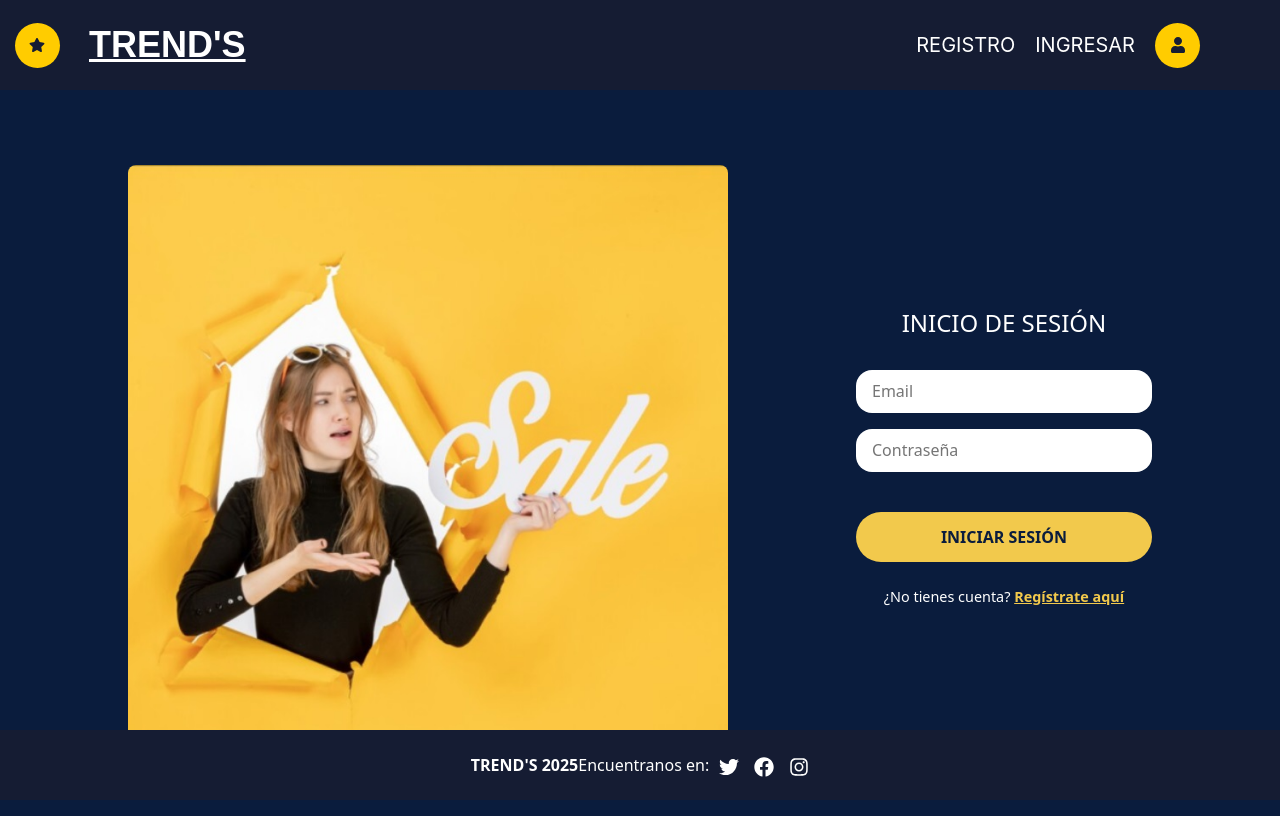
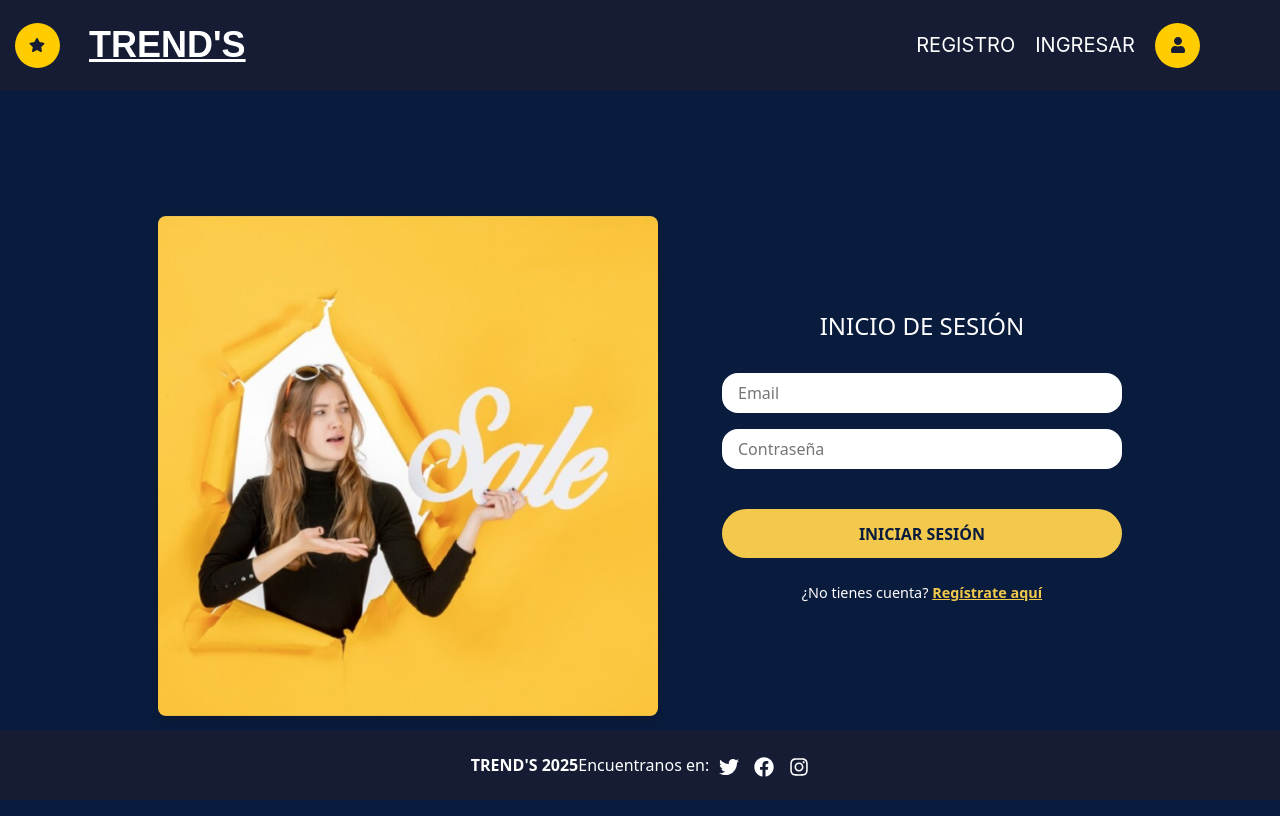
Before and after one commit to RodXorDevX/Proyecto_Final_Marketplace, a React (Vite) app in the folder marketplace/hito2_Desarrollo FrontEnd/Frontend/: page /login in a window 1280 px wide. Shown: the top 816 px of the page. Built offline with nearby package versions, Linux system fonts and the light colour scheme.

Commit message:
arreglo visual login y register

```diff
--- a/marketplace/hito2_Desarrollo FrontEnd/Frontend/src/assets/css/Carrito.css
+++ b/marketplace/hito2_Desarrollo FrontEnd/Frontend/src/assets/css/Carrito.css
@@ -78,3 +78,24 @@
     margin-top: 1rem;
     cursor: pointer;
   }
+
+  .success-message {
+    background-color: #4CAF50;
+    color: white;
+    padding: 10px;
+    border-radius: 5px;
+    margin-top: 15px;
+    text-align: center;
+    animation: fadeIn 0.5s ease-in;
+  }
+
+  @keyframes fadeIn {
+    from {
+        opacity: 0;
+        transform: translateY(-10px);
+    }
+    to {
+        opacity: 1;
+        transform: translateY(0);
+    }
+  }
--- a/marketplace/hito2_Desarrollo FrontEnd/Frontend/src/assets/css/Login.css
+++ b/marketplace/hito2_Desarrollo FrontEnd/Frontend/src/assets/css/Login.css
@@ -1,34 +1,55 @@
 .login-container {
     display: flex;
-    justify-content: flex-start;
+    flex-direction: column;
+    justify-content: center;
     align-items: center;
     background-color: #0a1c3d;
     min-height: 100vh;
-    padding: 2rem 8rem;
-    gap: 8rem; /* Más espacio entre imagen y formulario */
+    padding: 2rem;
     color: white;
 }
 
-  /* Imagen 20% más grande */
-  .login-img img {
-    width: 600px;  /* antes 500px */
-    height: auto;
-    border-radius: 0.5rem;
+.box {
+    display: flex;
+    justify-content: center;
+    align-items: center;
+    gap: 4rem;
+    width: 100%;
+    max-width: 1200px;
+    margin: 0 auto;
 }
 
-  /* Formulario separado a la derecha */
+.login-img {
+    width: 500px;
+    height: 500px;
+    flex-shrink: 0;
+}
+
+.login-img img {
+    width: 100%;
+    height: 100%;
+    object-fit: cover;
+    border-radius: 0.5rem;
+    box-shadow: 0 4px 8px rgba(0, 0, 0, 0.2);
+}
+
 .login-form {
-    width: 500px;
+    width: 400px;
     display: flex;
     flex-direction: column;
     gap: 1rem;
-    margin-left: auto;
+    background-color: transparent;
+    padding: 0;
+    box-shadow: none;
+    flex-shrink: 0;
 }
 
 .login-form h2 {
+    color: white;
     text-align: center;
     font-size: 1.5rem;
     margin-bottom: 1rem;
+    font-weight: normal;
 }
 
 .login-form form {
@@ -43,6 +64,14 @@
     border: none;
     font-size: 1rem;
     width: 100%;
+    height: 40px;
+    background-color: white;
+    margin-bottom: 0;
+}
+
+.login-form input:focus {
+    outline: none;
+    border-color: #f2c94c;
 }
 
 .login-form button {
--- a/marketplace/hito2_Desarrollo FrontEnd/Frontend/src/assets/css/Register.css
+++ b/marketplace/hito2_Desarrollo FrontEnd/Frontend/src/assets/css/Register.css
@@ -1,26 +1,27 @@
 .page-container {
   display: flex;
   flex-direction: column;
-  justify-content: flex-start;
+  justify-content: center;
   align-items: center;
   background-color: #0a1c3d;
   min-height: 100vh;
-  padding: 2rem 8rem;
-  gap: 8rem;
+  padding: 2rem;
   color: white;
 }
 
 .box {
   display: flex;
-  justify-content: flex-start;
+  justify-content: center;
   align-items: center;
-  gap: 8rem;
+  gap: 4rem;
   width: 100%;
+  max-width: 1200px;
+  margin: 0 auto;
 }
 
 .box .imagen-izquierda {
-  width: 600px;
-  height: 600px;
+  width: 500px;
+  height: 500px;
   flex-shrink: 0;
 }
 
@@ -33,11 +34,10 @@
 }
 
 .box .registro {
-  width: 500px;
+  width: 400px;
   display: flex;
   flex-direction: column;
   gap: 1rem;
-  margin-left: auto;
   background-color: transparent;
   padding: 0;
   box-shadow: none;
--- a/marketplace/hito2_Desarrollo FrontEnd/Frontend/src/pages/Carrito.jsx
+++ b/marketplace/hito2_Desarrollo FrontEnd/Frontend/src/pages/Carrito.jsx
@@ -1,15 +1,23 @@
-import { useContext } from "react";
+import { useContext, useState } from "react";
 import { CarritoContext } from "../context/CarritoContext";
 import SidebarPerfil from "../components/SidebarPerfil";
 import "../assets/css/Carrito.css";
 
 function Carrito() {
+  const [showSuccessMessage, setShowSuccessMessage] = useState(false);
   const {
     carrito,
     agregarAlCarrito,
     disminuirCantidad,
     calcularTotal,
   } = useContext(CarritoContext);
+
+  const handlePagar = () => {
+    setShowSuccessMessage(true);
+    setTimeout(() => {
+      setShowSuccessMessage(false);
+    }, 3000); // El mensaje desaparecerá después de 3 segundos
+  };
 
   return (
     <div className="carrito-container">
@@ -64,7 +72,12 @@ function Carrito() {
           </ul>
           <hr />
           <p><strong>TOTAL:</strong> {calcularTotal().toLocaleString("es-CL")}</p>
-          <button>PAGAR</button>
+          <button onClick={handlePagar}>PAGAR</button>
+          {showSuccessMessage && (
+            <div className="success-message">
+              ¡Compra realizada con éxito!
+            </div>
+          )}
         </div>
       </main>
     </div>
--- a/marketplace/hito2_Desarrollo FrontEnd/Frontend/src/pages/Login.jsx
+++ b/marketplace/hito2_Desarrollo FrontEnd/Frontend/src/pages/Login.jsx
@@ -28,6 +28,7 @@ function Login() {
 
   return (
     <div className="login-container">
+      <div className="box">
         <div className="login-img">
           <img src={loginImg} alt="Promo login" />
         </div>
@@ -40,12 +41,14 @@ function Login() {
               placeholder="Email"
               value={email}
               onChange={(e) => setEmail(e.target.value)}
+              required
             />
             <input
               type="password"
               placeholder="Contraseña"
               value={password}
               onChange={(e) => setPassword(e.target.value)}
+              required
             />
             <button type="submit">INICIAR SESIÓN</button>
           </form>
@@ -54,6 +57,7 @@ function Login() {
           </p>
         </div>
       </div>
+    </div>
   );
 }
 
```
Lines whose indentation alone changed are shown as unchanged.
